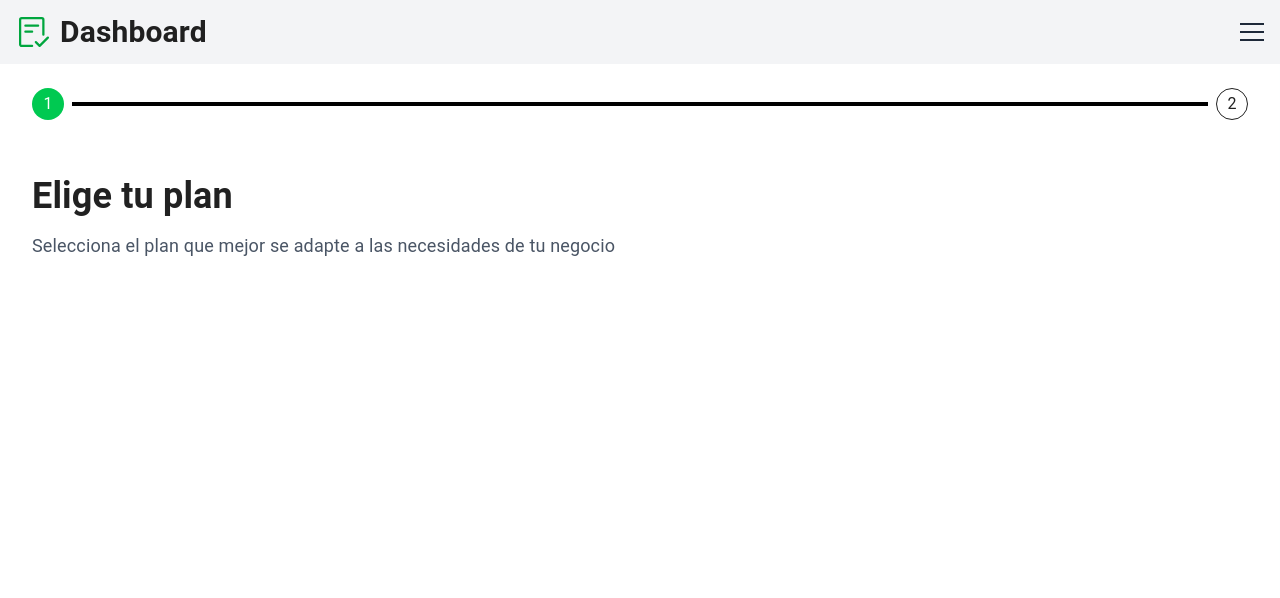
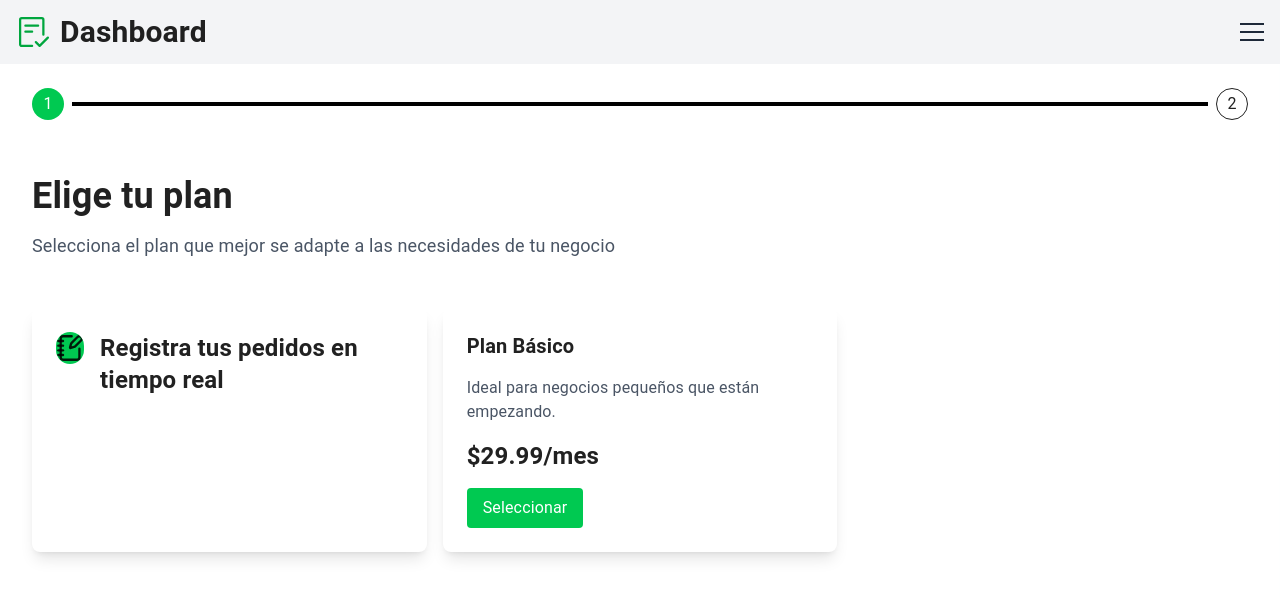
Before and after one commit to wapifoodmx-ctrl/WapifoodFront, a Next.js app: page /payments in a window 1280 px wide. Shown: the top 598 px of the page. Built offline with nearby package versions, Linux system fonts and the light colour scheme.

Commit message:
se continuó con la pagina de payments

```diff
--- a/planesdeventa/planesdeventa.jsx
+++ b/planesdeventa/planesdeventa.jsx
@@ -1,3 +1,4 @@
+import { LuNotebookPen } from "react-icons/lu";
 export default function PlanDeVentas() {
     return (
         <section className="">
@@ -11,6 +12,20 @@ export default function PlanDeVentas() {
                 <h2 className="text-4xl font-bold mb-4 pt-14">Elige tu plan</h2>
                 <p className="text-lg text-gray-600">Selecciona el plan que mejor se adapte a las necesidades de tu negocio</p>
             </div>
+            <div className="max-w-7xl mx-auto px-4 sm:px-6 lg:px-8 py-6">
+                <div className="grid grid-cols-1 md:grid-cols-2 lg:grid-cols-3 gap-4">
+                    <div className="bg-white shadow-lg rounded-lg p-6 flex gap-4">
+                        <LuNotebookPen className="text-3xl bg-green-500 w-9 h-8 rounded-full" /> <h3 className=" flex font-bold text-2xl">Registra tus pedidos en tiempo real</h3>
+                    </div>
+                    {/* Planes de venta */}
+                    <div className="bg-white shadow-lg rounded-lg p-6">
+                        <h3 className="text-xl font-semibold mb-4">Plan Básico</h3>
+                        <p className="text-gray-600 mb-4">Ideal para negocios pequeños que están empezando.</p>
+                        <p className="text-2xl font-bold mb-4">$29.99/mes</p>
+                        <button className="bg-green-500 text-white py-2 px-4 rounded">Seleccionar</button>
+                    </div>
+                </div>
+            </div>
         </section>
     );
 }
```
